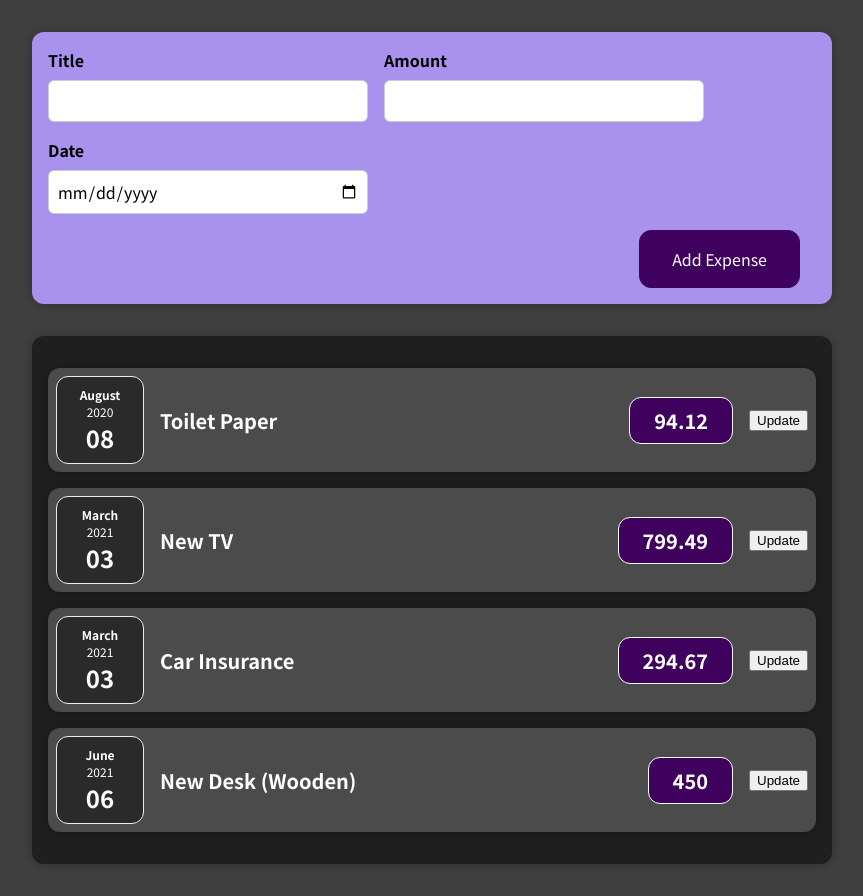
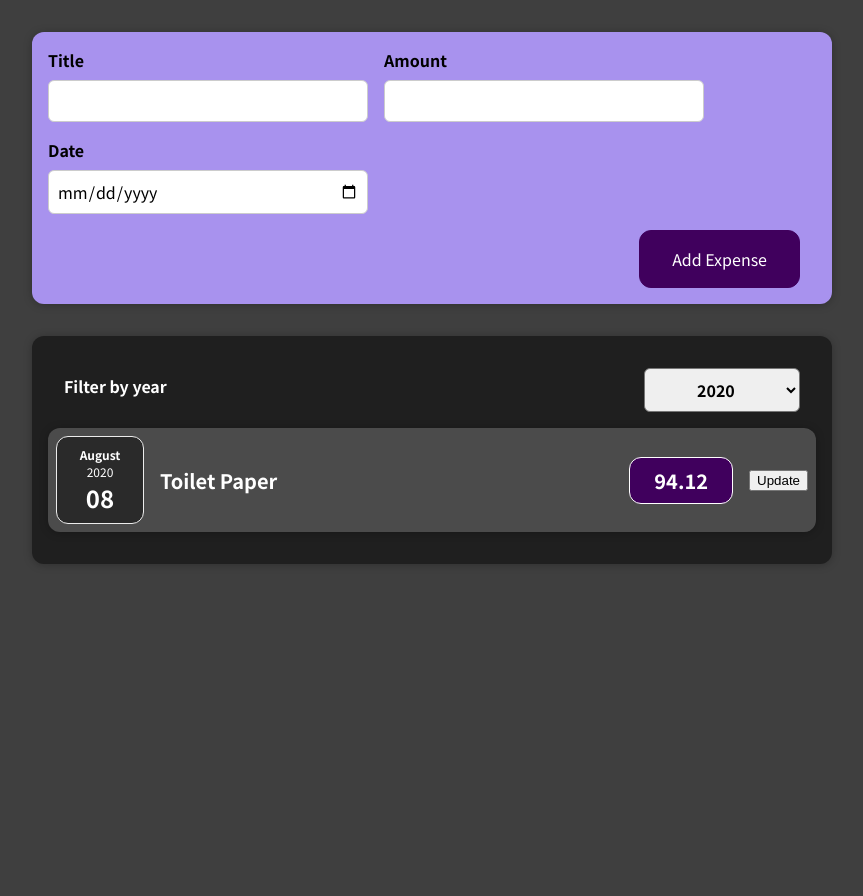
Before and after one commit to Piperski13/react-expenses-tracker, a React (Create React App) app: page / in a window 1280 px wide. Shown: the whole page, without its empty margins (208-1071 px from the left). After the commit the page ends 800 px from the top, so only its background shows below. Built offline with nearby package versions, Linux system fonts and the light colour scheme.

Commit message:
Handling no existing expense

```diff
--- a/src/components/Expenses/Expenses.js
+++ b/src/components/Expenses/Expenses.js
@@ -1,19 +1,40 @@
+import React, { useState } from "react";
 import ExpenseItem from "./ExpenseItem.js";
+import ExpensesFilter from "./ExpensesFilter";
 import Card from "../UI/Card.js";
 import "./Expenses.css";
 
 const Expenses = (props) => {
-  console.log("first log props.items: ", props.items);
+  const [filteredYear, setFilteredYear] = useState("2020");
+
+  const filterChangeHandler = (selectedYear) => {
+    setFilteredYear(selectedYear);
+  };
+
+  const filteredExpenses = props.items.filter((expense) => {
+    return expense.date.getFullYear().toString() === filteredYear;
+  });
+
+  let expensesContnet = <p>No existing expense</p>;
+
+  if (filteredExpenses.length > 0) {
+    expensesContnet = filteredExpenses.map((expense) => (
+      <ExpenseItem
+        key={expense.id}
+        title={expense.title}
+        amount={expense.amount}
+        date={expense.date}
+      />
+    ));
+  }
+
   return (
     <Card className="expenses">
-      {props.items.map((expense) => (
-        <ExpenseItem
-          key={expense.id}
-          title={expense.title}
-          amount={expense.amount}
-          date={expense.date}
-        />
-      ))}
+      <ExpensesFilter
+        selected={filteredYear}
+        onChangeFilter={filterChangeHandler}
+      />
+      {expensesContnet}
     </Card>
   );
 };
--- /dev/null
+++ b/src/components/Expenses/ExpensesFilter.css
@@ -0,0 +1,24 @@
+.expenses-filter {
+  color: white;
+  padding: 0 1rem;
+}
+
+.expenses-filter__control {
+  display: flex;
+  width: 100%;
+  align-items: center;
+  justify-content: space-between;
+  margin: 1rem 0;
+}
+
+.expenses-filter label {
+  font-weight: bold;
+  margin-bottom: 0.5rem;
+}
+
+.expenses-filter select {
+  font: inherit;
+  padding: 0.5rem 3rem;
+  font-weight: bold;
+  border-radius: 6px;
+}
--- /dev/null
+++ b/src/components/Expenses/ExpensesFilter.js
@@ -0,0 +1,27 @@
+import React from "react";
+
+import "./ExpensesFilter.css";
+
+const ExpensesFilter = (props) => {
+  const dropdownChangeHandler = (event) => {
+    console.log("ExpenseFilter props", props);
+    props.onChangeFilter(event.target.value);
+  };
+
+  return (
+    <div className="expenses-filter">
+      <div className="expenses-filter__control">
+        <label>Filter by year</label>
+        <select value={props.selected} onChange={dropdownChangeHandler}>
+          <option value="2025">2025</option>
+          <option value="2022">2022</option>
+          <option value="2021">2021</option>
+          <option value="2020">2020</option>
+          <option value="2019">2019</option>
+        </select>
+      </div>
+    </div>
+  );
+};
+
+export default ExpensesFilter;
```
